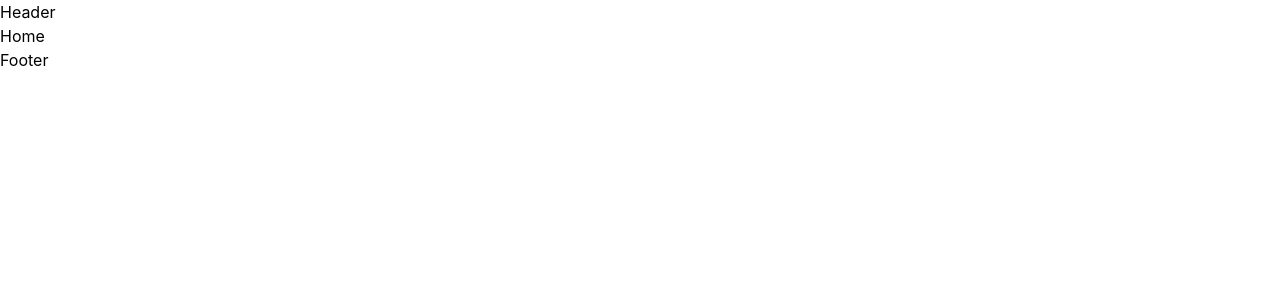
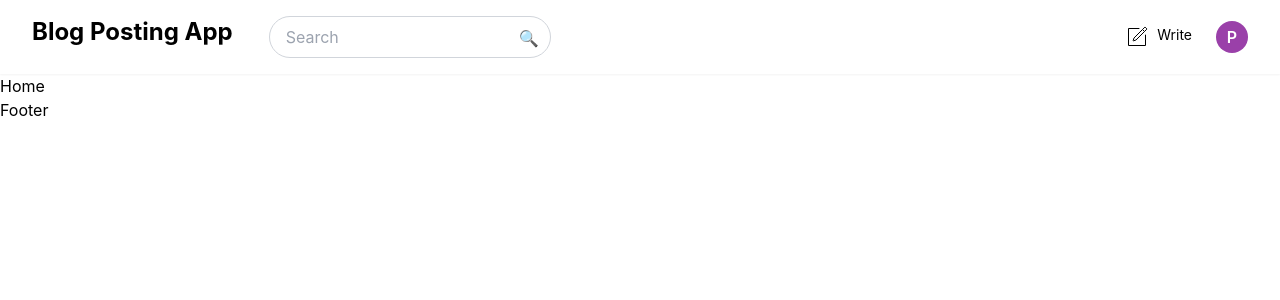
Before and after one commit to prashantpawarr/blogpostingfrontend, a React (Create React App) app: page / in a window 1280 px wide. Shown: the top 300 px of the page. Built offline with nearby package versions, Linux system fonts and the light colour scheme.

Commit message:
creating signup form

```diff
--- a/src/components/Header.jsx
+++ b/src/components/Header.jsx
@@ -1,7 +1,105 @@
-import React from "react";
+import React, { useEffect, useRef, useState } from "react";
+import { Link } from "react-router-dom";
 
-const Header = () => {
-  return <div>Header</div>;
+const Header = ({ initials }) => {
+  const [menuOpen, setMenuOpen] = useState(false);
+  const menuRef = useRef(null);
+
+  const toggleMenu = () => {
+    setMenuOpen(!menuOpen);
+  };
+
+  const closeMenu = () => {
+    setMenuOpen(false);
+  };
+
+  useEffect(() => {
+    const handleClickOutside = (event) => {
+      console.log(!menuRef.current.contains(event.target));
+      if (menuRef.current && !menuRef.current.contains(event.target)) {
+        closeMenu();
+      }
+    };
+
+    document.addEventListener("mousedown", handleClickOutside);
+    return () => {
+      document.removeEventListener("mousedown", handleClickOutside);
+    };
+  }, [menuRef]);
+
+  return (
+    <nav className="bg-white shadow-sm">
+      <div className="container mx-auto px-8 py-4 flex justify-between items-center">
+        <div className="flex gap-9">
+          <div className="text-2xl font-bold">
+            <span>Blog Posting App</span>
+          </div>
+          <div className="relative">
+            <input
+              type="text"
+              placeholder="Search"
+              className="px-4 py-2 rounded-full border border-gray-300 focus:outline-none focus:ring-2 focus:ring-gray-300"
+            />
+            <span className="absolute top-2.5 right-3 text-gray-400">🔍</span>
+          </div>
+        </div>
+        <div className="flex items-center space-x-6">
+          <Link to={"#"} className="flex gap-2 group">
+            <svg
+              xmlns="http://www.w3.org/2000/svg"
+              width="24"
+              height="24"
+              fill="none"
+              viewBox="0 0 24 24"
+              aria-label="Write"
+              className="group-hover:scale-100"
+            >
+              <path
+                fill="currentColor"
+                d="M14 4a.5.5 0 0 0 0-1zm7 6a.5.5 0 0 0-1 0zm-7-7H4v1h10zM3 4v16h1V4zm1 17h16v-1H4zm17-1V10h-1v10zm-1 1a1 1 0 0 0 1-1h-1zM3 20a1 1 0 0 0 1 1v-1zM4 3a1 1 0 0 0-1 1h1z"
+              ></path>
+              <path
+                stroke="currentColor"
+                d="m17.5 4.5-8.458 8.458a.25.25 0 0 0-.06.098l-.824 2.47a.25.25 0 0 0 .316.316l2.47-.823a.25.25 0 0 0 .098-.06L19.5 6.5m-2-2 2.323-2.323a.25.25 0 0 1 .354 0l1.646 1.646a.25.25 0 0 1 0 .354L19.5 6.5m-2-2 2 2"
+              ></path>
+            </svg>
+            <p className="text-sm font-normal group-hover:text-base">Write</p>
+          </Link>
+          <div className="relative" ref={menuRef}>
+            <button
+              className="w-8 h-8 rounded-full bg-[#9A40A9] text-white font-semibold"
+              onClick={toggleMenu}
+            >
+              P
+            </button>
+
+            {menuOpen && (
+              <div className="absolute right-0 mt-2 w-48 bg-white rounded-md shadow-lg py-2 z-20">
+                <a
+                  href="#"
+                  className="block px-4 py-2 text-gray-800 hover:bg-gray-200"
+                >
+                  Profile
+                </a>
+                <a
+                  href="#"
+                  className="block px-4 py-2 text-gray-800 hover:bg-gray-200"
+                >
+                  Settings
+                </a>
+                <a
+                  href="#"
+                  className="block px-4 py-2 text-gray-800 hover:bg-gray-200"
+                >
+                  Sign Out
+                </a>
+              </div>
+            )}
+          </div>
+        </div>
+      </div>
+    </nav>
+  );
 };
 
 export default Header;
--- a/src/pages/Signup.jsx
+++ b/src/pages/Signup.jsx
@@ -1,7 +1,34 @@
 import React from "react";
 
 const Signup = () => {
-  return <div>Signup</div>;
+  return (
+    <div className="h-screen flex justify-center items-center">
+      <form className="rounded-[8px] flex gap-[35px] flex-col shadow-sm py-[51px] px-[50px] border">
+        <div className="flex flex-col gap-3">
+          <h2 className="text-center font-bold text-3xl">Sign Up</h2>
+          <p className="text-center font-normal text-lg">Let's get started </p>
+        </div>
+        <div>
+          <div class="relative z-0 w-full mb-6 group">
+            <input
+              type="text"
+              name="name"
+              id="name"
+              class="block py-2.5 px-0 w-full text-sm text-gray-900 bg-transparent border-0 border-b-2 border-gray-300 appearance-none focus:outline-none focus:ring-0 focus:border-blue-600 peer"
+              placeholder=" "
+              required
+            />
+            <label
+              for="name"
+              class="absolute text-sm text-gray-500 duration-300 transform -translate-y-6 scale-75 top-3 -z-10 origin-[0] peer-placeholder-shown:scale-100 peer-placeholder-shown:translate-y-0 peer-focus:scale-75 peer-focus:-translate-y-6 peer-focus:text-blue-600"
+            >
+              Name
+            </label>
+          </div>
+        </div>
+      </form>
+    </div>
+  );
 };
 
 export default Signup;
--- a/src/routes/Approutes.jsx
+++ b/src/routes/Approutes.jsx
@@ -3,6 +3,7 @@ import { Route, Routes } from "react-router-dom";
 import Home from "../pages/Home";
 import CommonRoute from "../components/CommonRoute";
 import PageNotFound from "../pages/PageNotFound";
+import Signup from "../pages/Signup";
 
 const Approutes = () => {
   return (
@@ -10,6 +11,7 @@ const Approutes = () => {
       <Route path="/" element={<CommonRoute />}>
         <Route path="/" element={<Home />} />
       </Route>
+      <Route path="/signup" element={<Signup />} />
       <Route path="*" element={<PageNotFound />} />
     </Routes>
   );
```
